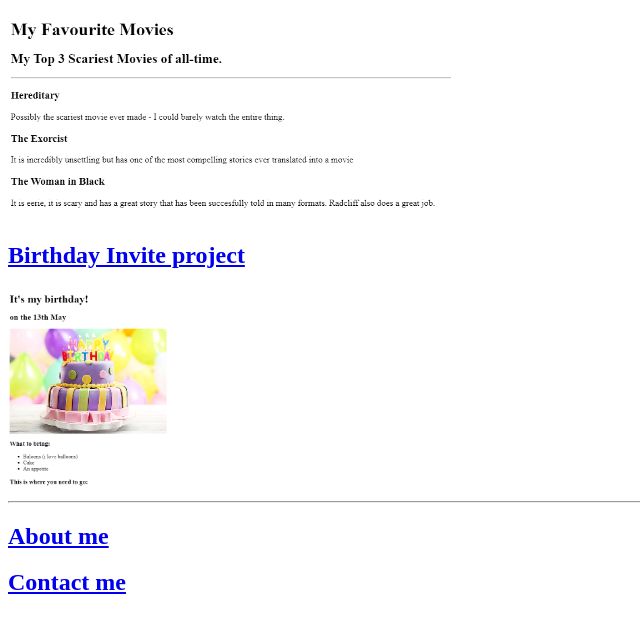
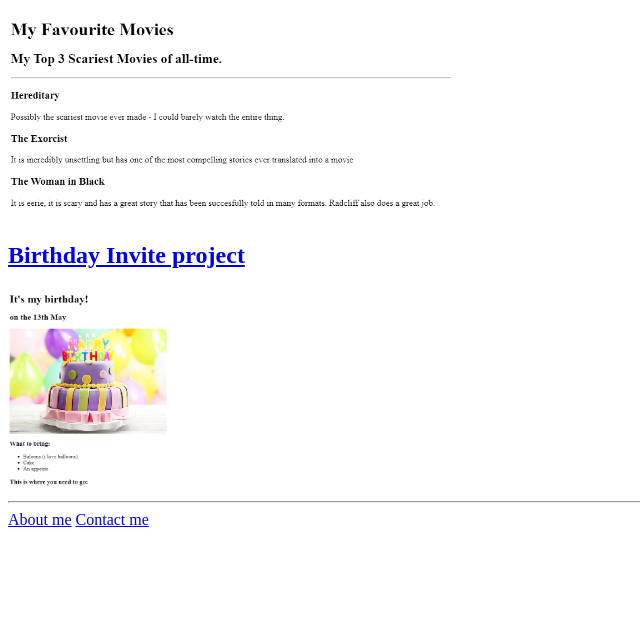
Before and after one commit to higo-gomes/html-portfolio, a plain HTML site: page index.html in a window 1280 px wide. Shown: the part 109-742 px from the top of the page, without its empty margins (0-640 px from the left). Drawn offline with Linux system fonts and the light colour scheme.

Commit message:
H2_Update index.html

```diff
--- a/index.html
+++ b/index.html
@@ -14,8 +14,8 @@
         <h2><a href="./public/birthday-invite.html"> Birthday Invite project</a></h2>
         <img src="./assets/images/birthday-invite.png" height="200" alt="">
         <hr />
-        <h2><a href="./public/about.html">About me</a></h2>
-        <h2><a href="./public/contact.html">Contact me</a></h2>
+        <a href="./public/about.html">About me</a>
+        <a href="./public/contact.html">Contact me</a>
     </Body>
 
 
```
